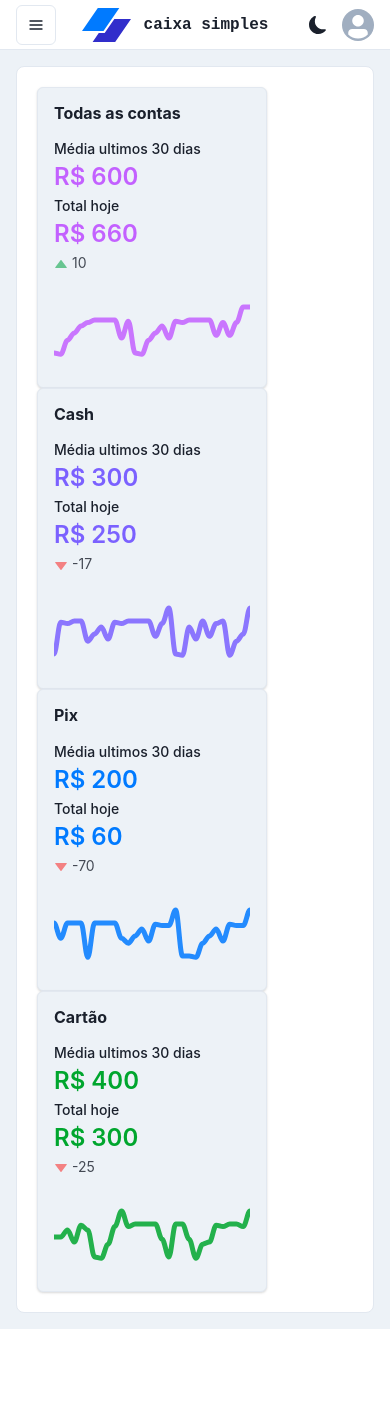
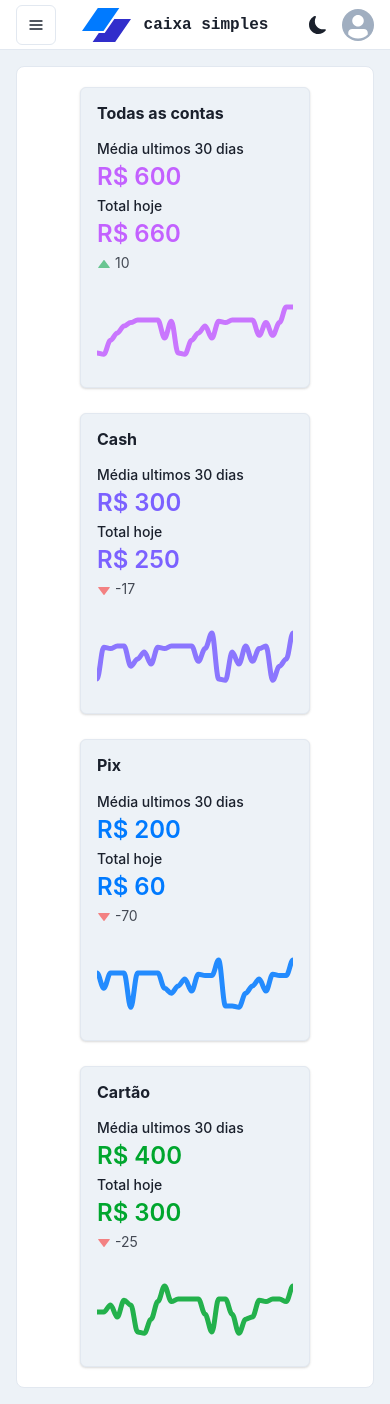
Before and after one commit to davidasiqueira/Caixa-Simples-Web, a Next.js app: page /dashboard in a window 390 px wide. Before the commit the page ends 1329 px from the top, so only its background shows below. Built offline with nearby package versions, Linux system fonts and the light colour scheme.

Commit message:
responsividade cards

```diff
--- a/src/pages/dashboard.tsx
+++ b/src/pages/dashboard.tsx
@@ -38,8 +38,15 @@ const Dashboard = () => {
           {/* Cards */}
           <Flex
             minH="270px"
-            flexDirection={["column", "column", "column", "row", "row"]}
-            justifyContent="space-between"
+            flexDirection={["column", "column", "column", "column", "row"]}
+            rowGap="25px"
+            columnGap="25px"
+            alignSelf="center"
+          >
+            <Flex
+              rowGap="25px"
+              columnGap="25px"
+              flexDirection={["column", "column", "row", "row", "row"]}
             >
               <DashboardCard
                 mediaUltimos30Dias={600}
@@ -77,6 +84,12 @@ const Dashboard = () => {
                   ],
                 }}
               />
+            </Flex>
+            <Flex
+              rowGap="25px"
+              columnGap="25px"
+              flexDirection={["column", "column", "row", "row", "row"]}
+            >
               <DashboardCard
                 mediaUltimos30Dias={200}
                 totalHoje={60}
@@ -114,6 +127,8 @@ const Dashboard = () => {
                 }}
               />
             </Flex>
+          </Flex>
+          <Flex></Flex>
         </Box>
       </Flex>
     </SidebarWithHeader>
```
Lines whose indentation alone changed are shown as unchanged.
